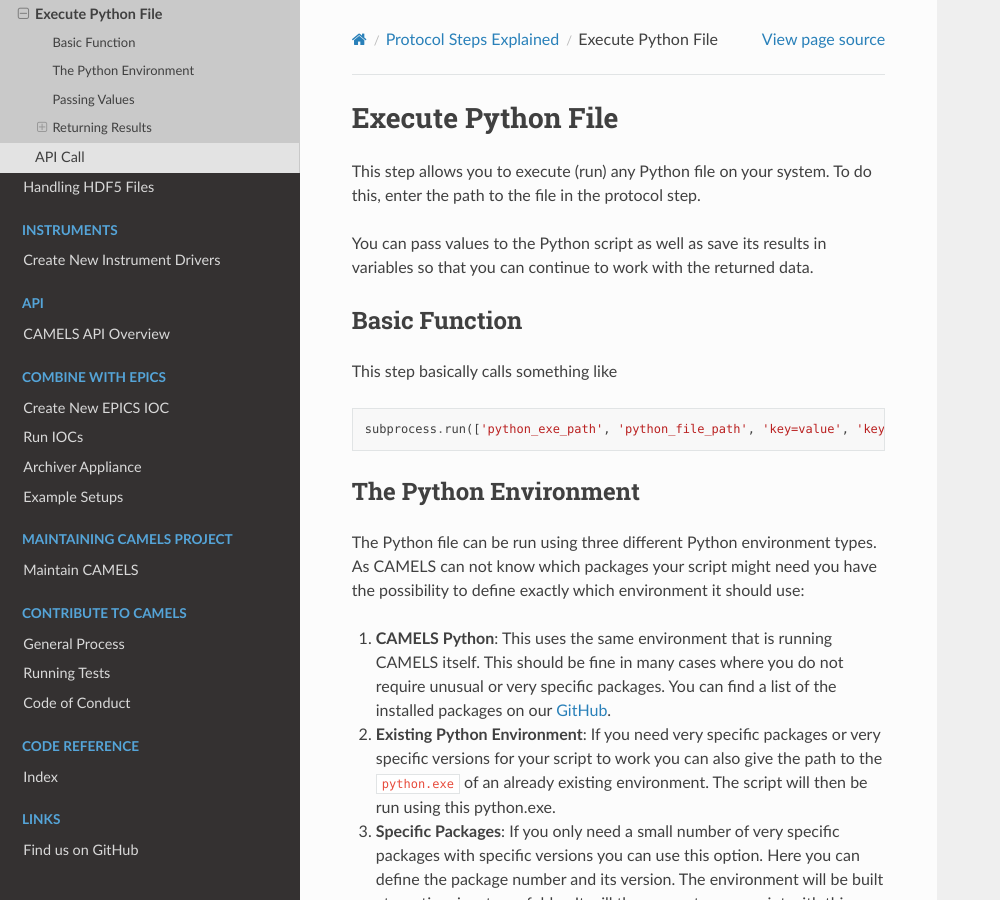
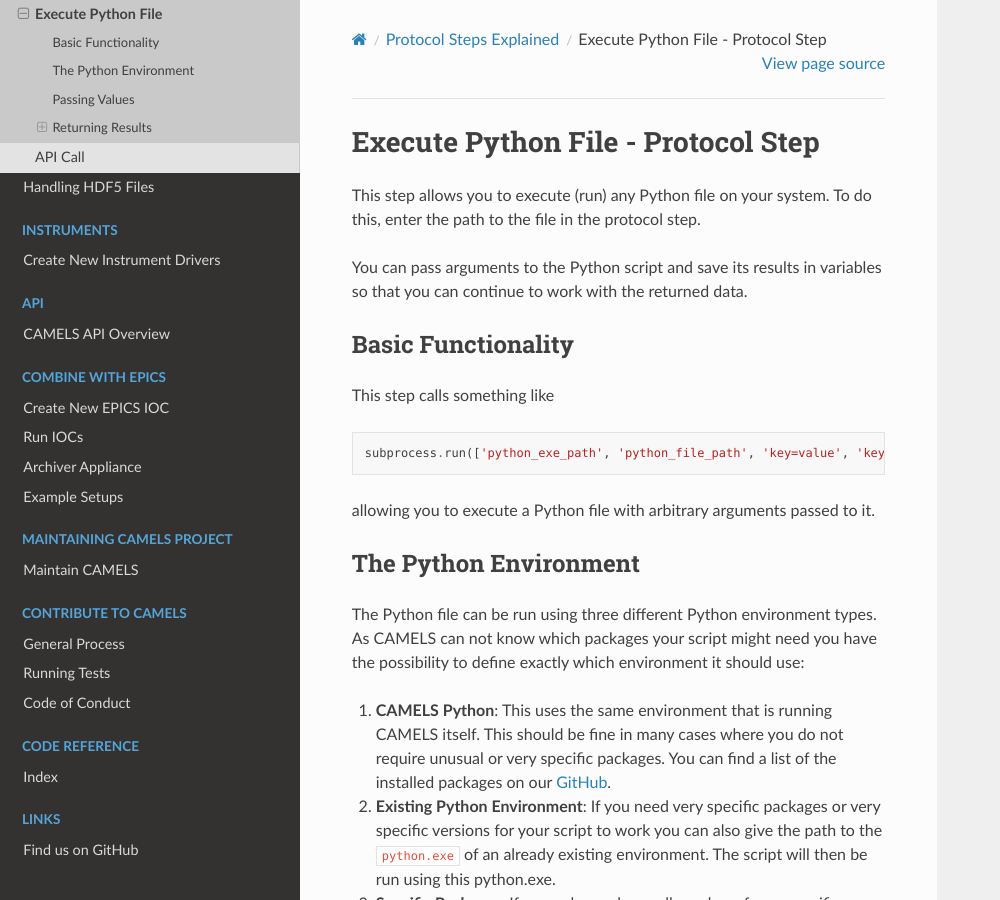
Before and after one commit to FAU-LAP/NOMAD-CAMELS, a Sphinx documentation site: the page built from docs/source/doc/protocol_steps/step_Execute_Python_File.md, in a window 1280 px wide and 900 px high. Shown: the whole window, without its empty margins (0-1000 px from the left). Built offline with Sphinx 7.4.7 and the Read the Docs theme 2.0.0, drawn with Linux system fonts in a browser that asks for light colours; pages that are not in the unit, such as notebooks, are missing from menus; the version number is read from the project's files by our own code.

Commit message:
fixed naming

````diff
--- a/docs/source/doc/protocol_steps/step_Execute_Python_File.md
+++ b/docs/source/doc/protocol_steps/step_Execute_Python_File.md
@@ -1,16 +1,18 @@
-# Execute Python File
+# Execute Python File - Protocol Step
 
 This step allows you to execute (run) any Python file on your system. To do this, enter the path to the file in the protocol step.
 
-You can pass values to the Python script as well as save its results in variables so that you can continue to work with the returned data.
+You can pass arguments to the Python script and save its results in variables so that you can continue to work with the returned data.
 
-## Basic Function
+## Basic Functionality
 
-This step basically calls something like
+This step calls something like
 
 ```python
 subprocess.run(['python_exe_path', 'python_file_path', 'key=value', 'key2=value2', ...])
 ```
+
+allowing you to execute a Python file with arbitrary arguments passed to it.
 
 ## The Python Environment
 
--- a/docs/source/doc/protocol_steps/step_For_Loop.md
+++ b/docs/source/doc/protocol_steps/step_For_Loop.md
@@ -1,4 +1,4 @@
-# For Loop
+# For Loop - Protocol Step
 
 This protocol step allows you to define a loop that will be iterated over. You can then add other steps into the loop by right-clicking and selecting `Add Into`. You can also drag and drop other steps into the loop.
 
--- a/docs/source/doc/protocol_steps/step_Read_Channels.md
+++ b/docs/source/doc/protocol_steps/step_Read_Channels.md
@@ -1,4 +1,4 @@
-# Read Channels
+# Read Channels - Protocol Step
 
 This protocol step allows you to read data from all the instruments you have installed and also created instances of.
 
--- a/docs/source/doc/protocol_steps/step_Set_Channels.md
+++ b/docs/source/doc/protocol_steps/step_Set_Channels.md
@@ -1,4 +1,4 @@
-# Set Channels
+# Set Channels - Protocol Step
 
 This protocol step allows you to set channels of the instruments you have installed and also created instances of.
 
````
